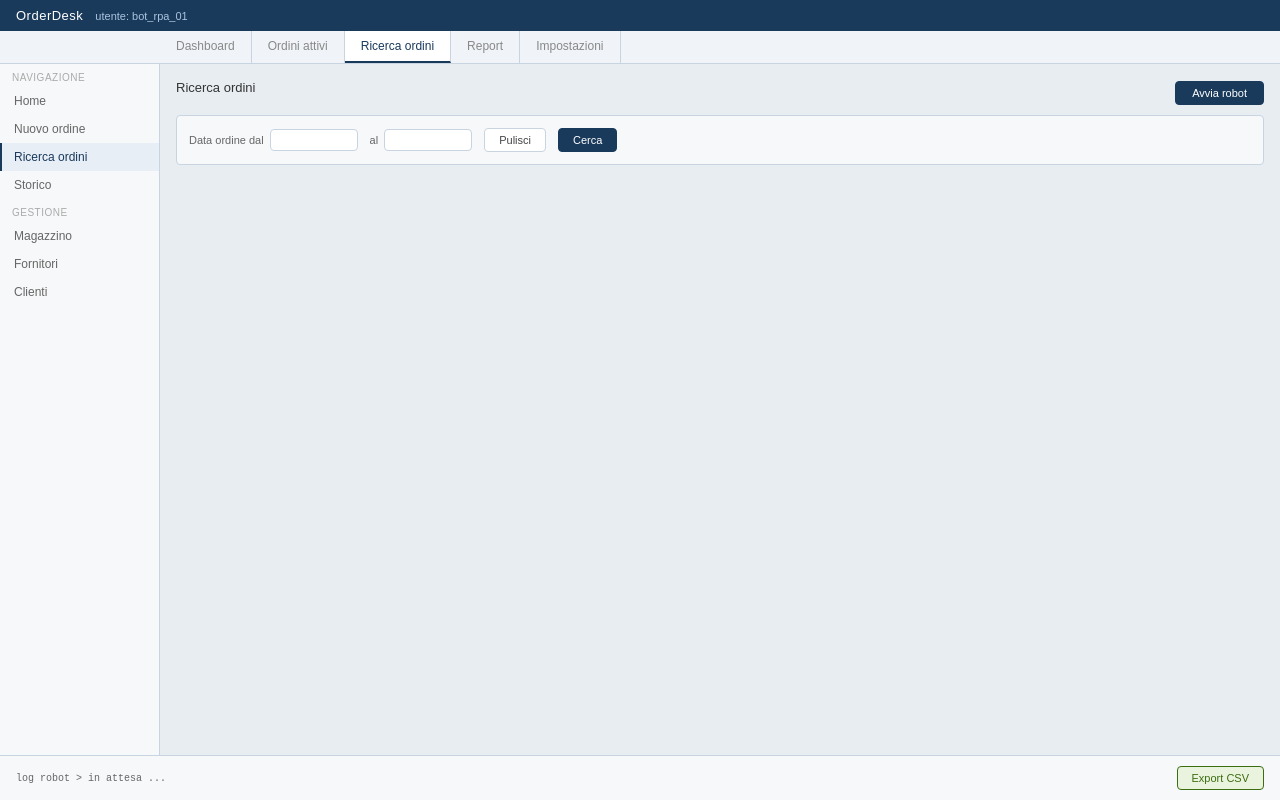
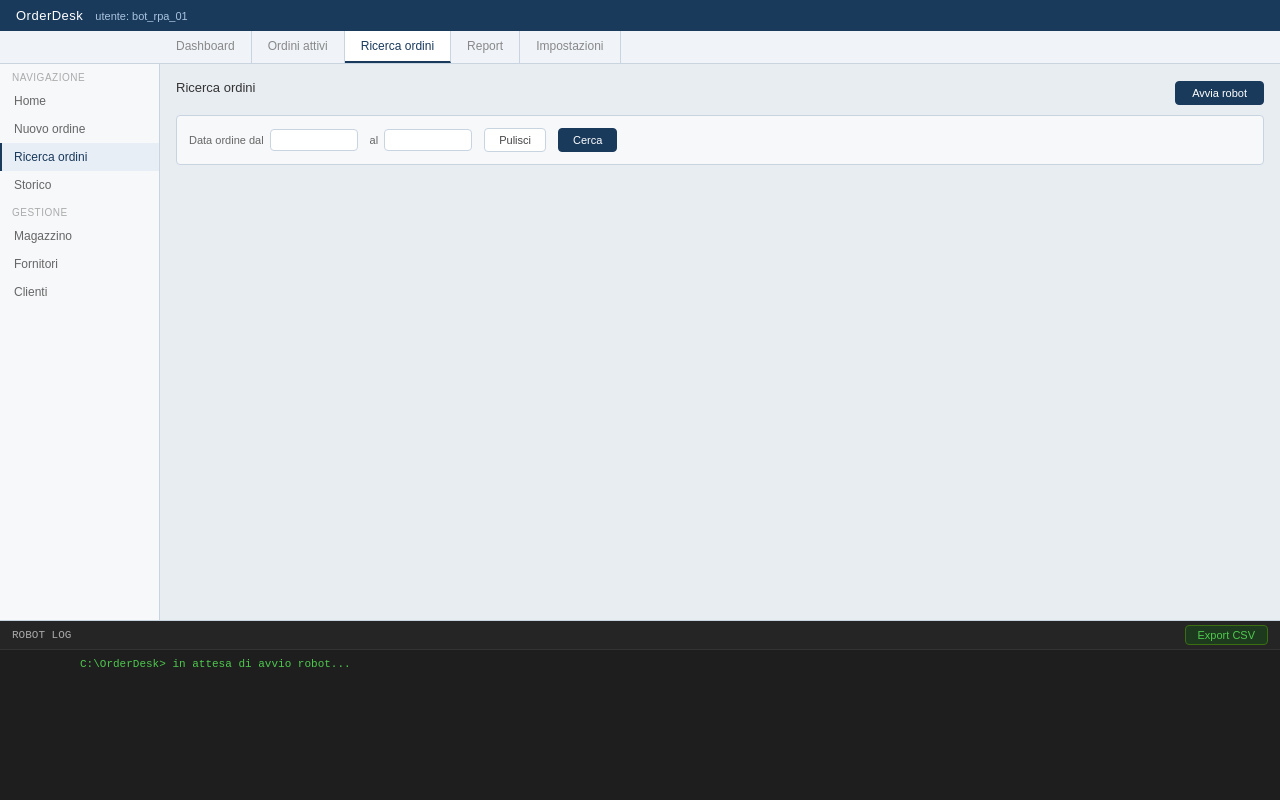
Before and after one commit to roxyle/rpa-workqueue-simulator, a Next.js app: page /dashboard in a window 1280 px wide. Built offline with nearby package versions, Linux system fonts and the light colour scheme.

Commit message:
fix: modified console terminal to be more visible

```diff
--- a/src/components/dashboard/FooterLog.tsx
+++ b/src/components/dashboard/FooterLog.tsx
@@ -1,39 +1,87 @@
 'use client'
 import { useRobot } from "@/context/RobotContext"
+import { useRef, useEffect } from "react"
 
 
 
 export default function FooterLog(){
     const { robotState } = useRobot()
+    const scrollRef = useRef<HTMLDivElement>(null)
+
+    useEffect(() => {
+        if (scrollRef.current) {
+            scrollRef.current.scrollTop = scrollRef.current.scrollHeight;
+        }
+    },[robotState.log])
+
+
     return(
         <div style={{
             borderTop:"1px solid #c8d4e0",
-            padding:"10px 16px",
             display:"flex",
-            alignItems:"center",
-            justifyContent:"space-between",
-            backgroundColor:"#f7f8fa"
+            flexDirection: "column",
+            height: "180px",
+            flexShrink: 0,
+            backgroundColor:"#1e1e1e"
             }}>
-                <div style={{flex:1, fontSize:"10px", color:"#666", fontFamily:"monospace"}}>
-                    {robotState.log.length===0?
-                    "log robot > in attesa ..."
-                    : robotState.log[robotState.log.length-1]
-                    }
-                </div>
+
+
+                <div
+                    style={{
+                    display: "flex",
+                    alignItems: "center",
+                    justifyContent: "space-between",
+                    padding: "4px 12px",
+                    borderBottom: "1px solid #333",
+                    backgroundColor: "#252526",
+                    }}
+                >
+                    <span style={{fontSize: "11px", color: "#aaa", fontFamily: "monospace"}}>
+                        ROBOT LOG
+                    </span>
 
                     <button id="export-csv" className={robotState.currentStep==="export"? "robot-active" : ""}
                         style={{
-                padding:"5px 14px",
+                        padding:"3px 12px",
                         fontSize:"11px",
                         borderRadius:"4px",
                         border:"1px solid #3b6d11",
-                backgroundColor:"#eaf3de",
-                color:"#3b6d11",
+                        backgroundColor:"#1e3a1e",
+                        color:"#4ec94e",
                         fontWeight:"500",
                         cursor:"default"
                     }}>
                         Export CSV
                     </button>
             </div>
+
+            <div ref={scrollRef} style={{flex: 1, overflowY: "auto", padding: "8px 80px"}}>
+                {robotState.log.length === 0 ? (
+                    <div
+                        style={{
+                        fontSize: "11px",
+                        color: "#4ec94e",
+                        fontFamily: "monospace",
+                        }}
+                    >
+                        C:\OrderDesk&gt; in attesa di avvio robot...
+                    </div>
+                ) : (
+                        robotState.log.map((entry, index) => (
+                            <div
+                            key={index}
+                            style={{
+                                fontSize: "11px",
+                                color: "#4ec94e",
+                                fontFamily: "monospace",
+                                lineHeight: "1.6",
+                            }}
+                            >
+                            {entry}
+                            </div>
+                        ))
+                    )}
+            </div>
+        </div>
     )
 }
```
Lines whose indentation alone changed are shown as unchanged.
